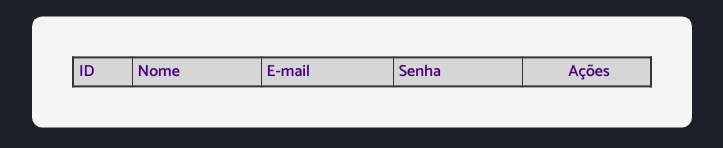
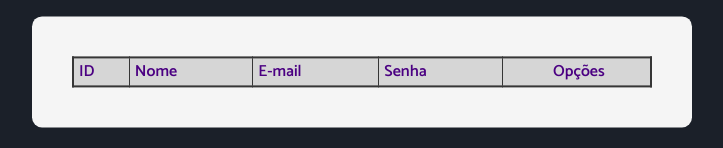
Before and after one commit to VanessaTauchert/sistemasCadastro, a plain HTML site: page index.html in a window 1280 px wide. Shown: the part 543-691 px from the top of the page, without its empty margins (278-1001 px from the left). Drawn offline with Linux system fonts and the light colour scheme.

Commit message:
Update index.html

```diff
--- a/index.html
+++ b/index.html
@@ -60,7 +60,7 @@
                     <th>Nome</th>
                     <th>E-mail</th>
                     <th>Senha</th>
-                    <th class="center">Ações</th>
+                    <th class="center">Opções</th>
                 </thead>
 
                 <tbody id="tbody">
```
